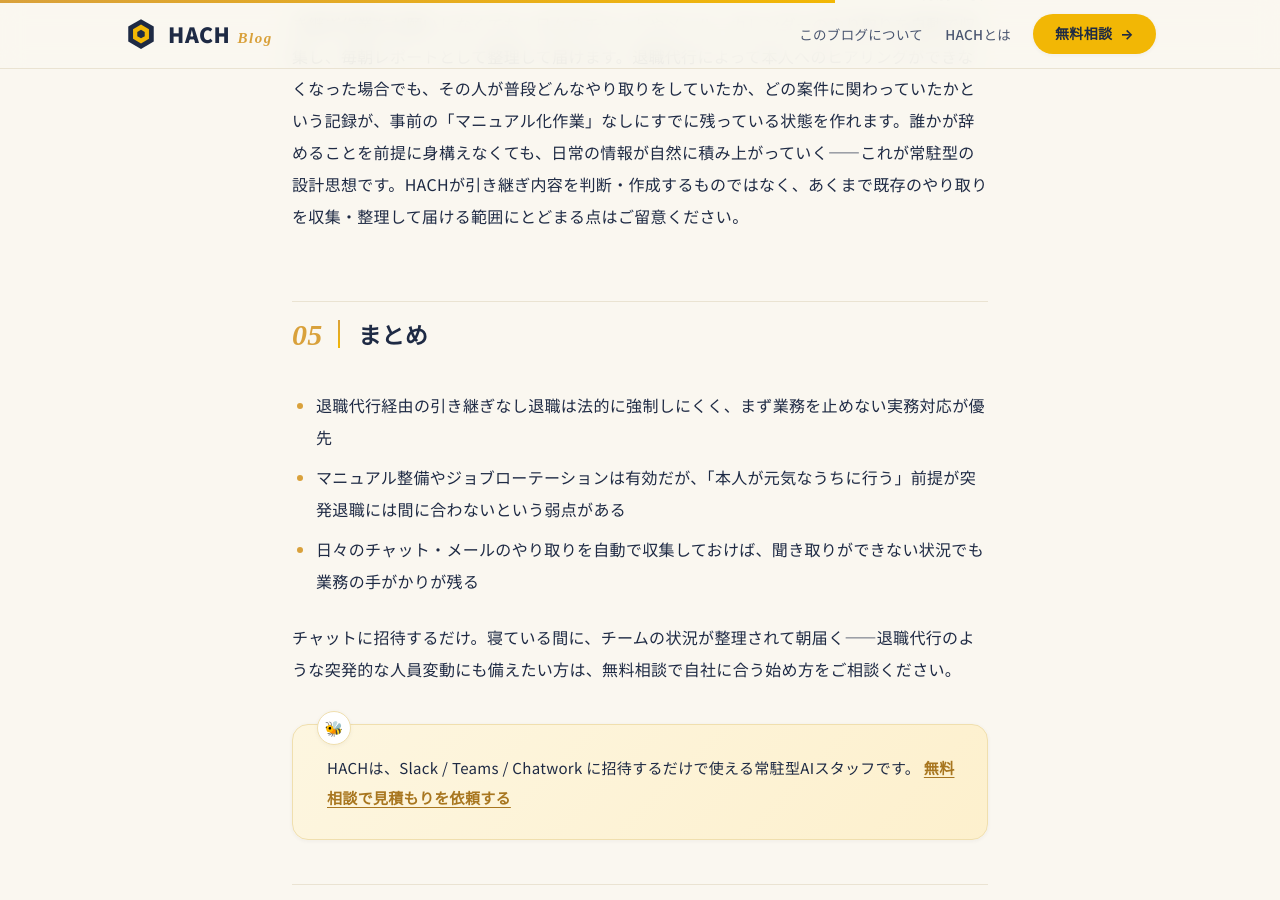
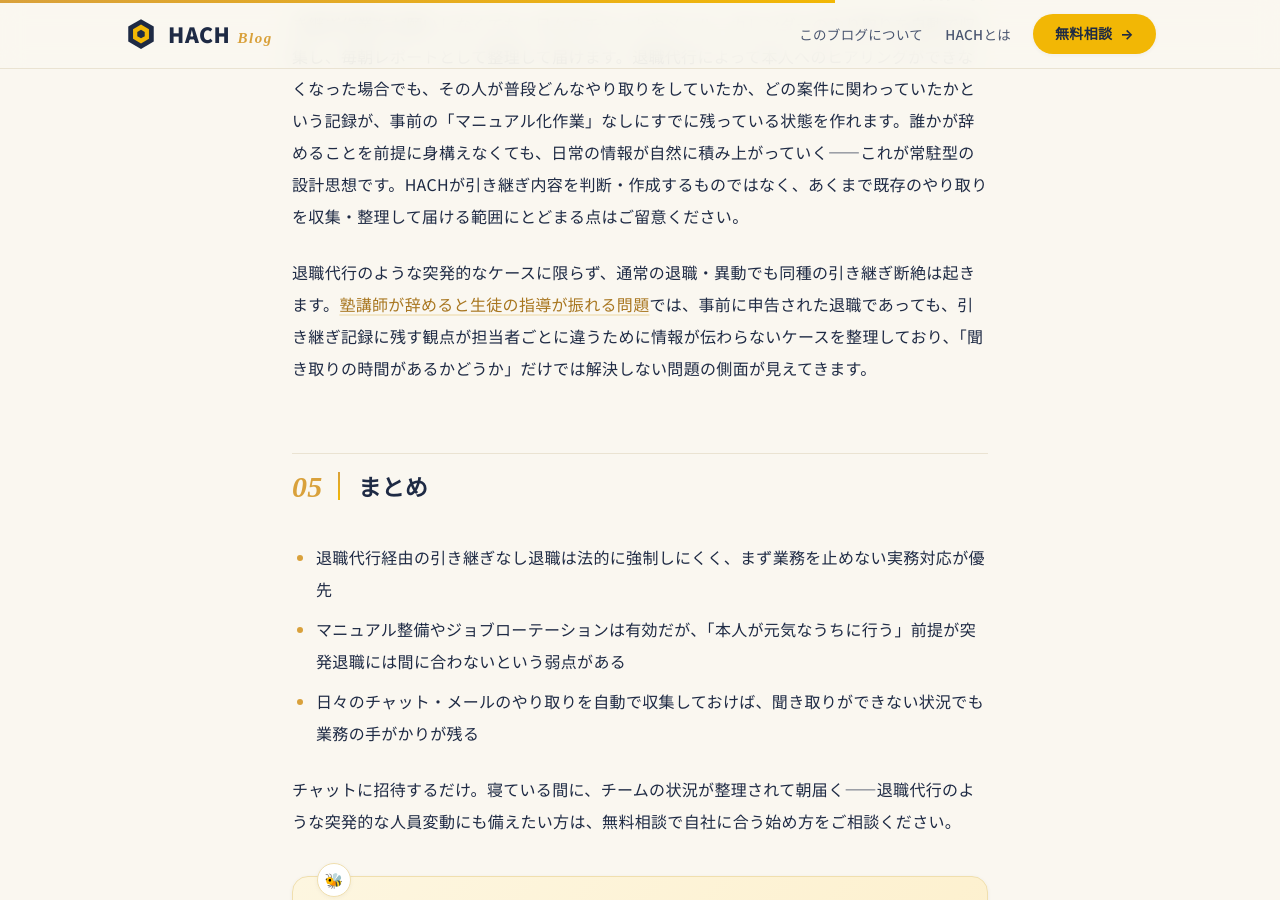
Before and after one commit to ismweb-ai/hach-blog, a Jekyll site: the page built from _posts/2026-07-27-taishoku-daiko-hikitsugi-nashi-ai.md, in a window 1280 px wide and 900 px high, scrolled down 2144 px. Built offline with Jekyll 4.4.1, drawn with Linux system fonts in a browser that asks for light colours; some web fonts are replaced.

```diff
--- a/_posts/2026-07-27-taishoku-daiko-hikitsugi-nashi-ai.md
+++ b/_posts/2026-07-27-taishoku-daiko-hikitsugi-nashi-ai.md
@@ -24,6 +24,8 @@ category: 業務効率化
 
 HACHは、Slack / Teams / Chatworkに招待するだけで使える常駐型AIスタッフです。特別な引き継ぎ作業をお願いしなくても、日々のチャットやメール、カレンダーのやり取りを自動で収集し、毎朝レポートとして整理して届けます。退職代行によって本人へのヒアリングができなくなった場合でも、その人が普段どんなやり取りをしていたか、どの案件に関わっていたかという記録が、事前の「マニュアル化作業」なしにすでに残っている状態を作れます。誰かが辞めることを前提に身構えなくても、日常の情報が自然に積み上がっていく——これが常駐型の設計思想です。HACHが引き継ぎ内容を判断・作成するものではなく、あくまで既存のやり取りを収集・整理して届ける範囲にとどまる点はご留意ください。
 
+退職代行のような突発的なケースに限らず、通常の退職・異動でも同種の引き継ぎ断絶は起きます。[塾講師が辞めると生徒の指導が振れる問題](/2026/11/gakushujuku-koushi-taishoku-seito-shidou-knowhow-zokujinka-fuan/)では、事前に申告された退職であっても、引き継ぎ記録に残す観点が担当者ごとに違うために情報が伝わらないケースを整理しており、「聞き取りの時間があるかどうか」だけでは解決しない問題の側面が見えてきます。
+
 ## まとめ
 
 - 退職代行経由の引き継ぎなし退職は法的に強制しにくく、まず業務を止めない実務対応が優先
```
Also changed, not shown: _posts/2026-07-22-ojt-zokujinka-shido-barabara-ai.md (+2 -0 lines), _posts/2026-07-24-busho-chat-tool-bunretsu-toitsu-fuyou.md (+2 -0 lines), _posts/2026-07-28-fukusu-tenpo-kyoten-joho-kyoyu-barabara-ai.md (+2 -0 lines), _posts/2026-08-02-gakushujuku-koushi-koutai-seito-joho-zokujinka-ai.md (+2 -0 lines), _posts/2026-10-21-kyouyu-joho-bias-shared-information-bias-kaigi-dokuji-joho-umoreru-fuan.md (+2 -0 lines).
